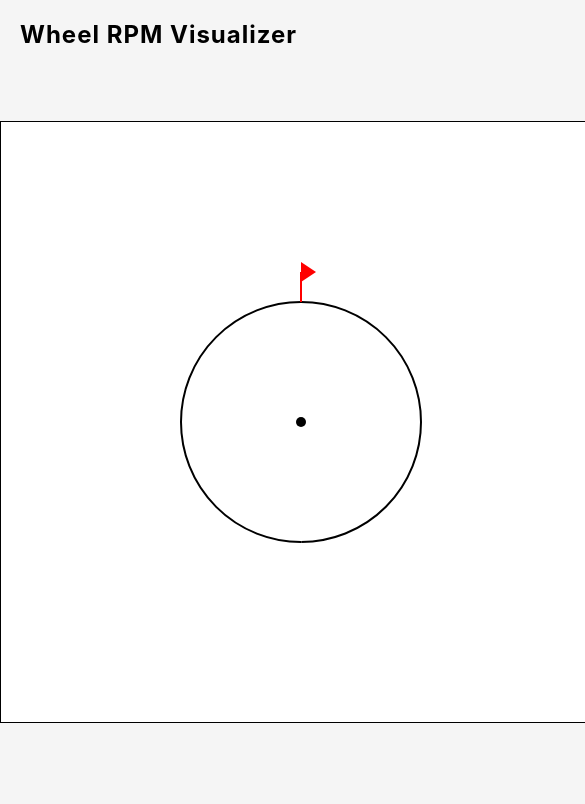
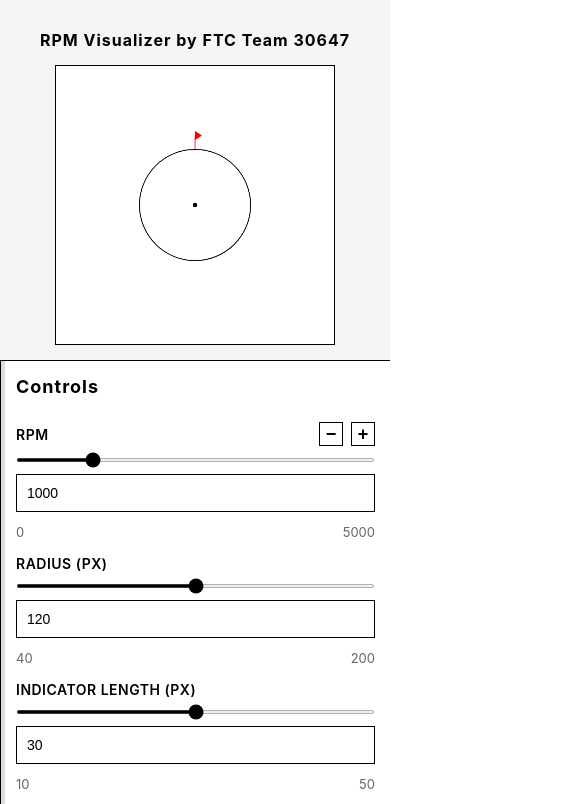
Before and after one commit to gemasagara/rpm_visualizer, a plain HTML site: page index.html in a window 390 px wide. Shown: the top 804 px of the page, 585 px wide, since content can reach past the window. Drawn offline with Linux system fonts and the light colour scheme.

Commit message:
responsive ui

```diff
--- a/css/index.css
+++ b/css/index.css
@@ -1,12 +1,10 @@
 .page-title {
-    position: fixed;
-    top: 20px;
-    left: 20px;
     font-size: 24px;
     font-weight: 700;
     letter-spacing: 1px;
     color: #000;
-    z-index: 100;
+    text-align: center;
+    padding: 20px;
 }
 * {
     margin: 0;
@@ -30,6 +28,7 @@ body {
 .visualization {
     flex: 1;
     display: flex;
+    flex-direction: column;
     align-items: center;
     justify-content: center;
     background-color: #f5f5f5;
@@ -50,6 +49,145 @@ canvas {
     display: flex;
     flex-direction: column;
     gap: 30px;
+    position: relative;
+    resize: horizontal;
+    overflow: auto;
+    scrollbar-width: none;
+    -ms-overflow-style: none;
+}
+
+.controls::-webkit-scrollbar {
+    display: none;
+}
+
+.resize-handle {
+    position: absolute;
+    left: 0;
+    top: 0;
+    bottom: 0;
+    width: 4px;
+    background-color: #ddd;
+    cursor: col-resize;
+    user-select: none;
+}
+
+.resize-handle:hover {
+    background-color: #000;
+}
+
+@media (max-width: 1024px) {
+    .page-title {
+        font-size: 20px;
+        top: 15px;
+    }
+
+    .controls {
+        width: 250px;
+        padding: 30px 20px;
+    }
+
+    canvas {
+        max-width: 400px;
+    }
+}
+
+@media (max-width: 768px) {
+    .page-title {
+        font-size: 18px;
+        top: 12px;
+    }
+
+    .controls {
+        width: 220px;
+        padding: 20px 15px;
+        gap: 20px;
+    }
+
+    .control-group label {
+        font-size: 13px;
+    }
+
+    .control-group input[type="number"] {
+        font-size: 13px;
+        padding: 8px;
+    }
+
+    .title {
+        font-size: 16px;
+        margin-bottom: 8px;
+    }
+
+    .value-display {
+        font-size: 12px;
+    }
+
+    canvas {
+        max-width: 350px;
+    }
+}
+
+@media (max-width: 480px) {
+    body {
+        height: auto;
+        min-height: 100vh;
+        flex-direction: column;
+    }
+
+    .page-title {
+        position: static;
+        transform: none;
+        font-size: 16px;
+        padding: 15px;
+        text-align: center;
+        margin-bottom: 0;
+    }
+
+    .container {
+        flex-direction: column;
+        height: auto;
+    }
+
+    .visualization {
+        flex: none;
+        min-height: 300px;
+        padding: 15px;
+    }
+
+    .controls {
+        width: 100%;
+        border-top: 1px solid #000;
+        padding: 15px;
+        gap: 15px;
+        max-height: none;
+    }
+
+    .control-group label {
+        font-size: 12px;
+    }
+
+    .control-group input[type="number"],
+    .control-group input[type="range"] {
+        font-size: 12px;
+    }
+
+    .max-rpm-buttons button {
+        width: 28px;
+        height: 28px;
+        font-size: 16px;
+    }
+
+    .title {
+        font-size: 14px;
+    }
+
+    .info {
+        font-size: 11px;
+    }
+
+    canvas {
+        max-width: 280px;
+        border: 1px solid #000;
+    }
 }
 
 .control-group {
--- a/index.html
+++ b/index.html
@@ -3,16 +3,17 @@
 <head>
     <meta charset="UTF-8">
     <meta name="viewport" content="width=device-width, initial-scale=1.0">
-    <title>Wheel RPM Visualizer</title>
+    <title>RPM Visualizer</title>
     <link rel="stylesheet" href="css/index.css">
 </head>
 <body>
-    <div class="page-title">Wheel RPM Visualizer</div>
     <div class="container">
         <div class="visualization">
+            <div class="page-title">RPM Visualizer by FTC Team 30647</div>
             <canvas id="wheelCanvas" width="600" height="600"></canvas>
         </div>
         <div class="controls">
+            <div class="resize-handle"></div>
             <div class="title">Controls</div>
 
             <div class="control-group">
--- a/js/index.js
+++ b/js/index.js
@@ -1,5 +1,34 @@
 const canvas = document.getElementById('wheelCanvas');
 const ctx = canvas.getContext('2d');
+const controlsPanel = document.querySelector('.controls');
+const resizeHandle = document.querySelector('.resize-handle');
+
+// Resize functionality
+let isResizing = false;
+
+resizeHandle.addEventListener('mousedown', (e) => {
+    isResizing = true;
+    e.preventDefault();
+});
+
+document.addEventListener('mousemove', (e) => {
+    if (!isResizing) return;
+
+    const container = document.querySelector('.container');
+    const newWidth = container.getBoundingClientRect().right - e.clientX;
+
+    // Set minimum and maximum width constraints
+    const minWidth = 200;
+    const maxWidth = window.innerWidth * 0.7;
+
+    if (newWidth >= minWidth && newWidth <= maxWidth) {
+        controlsPanel.style.width = newWidth + 'px';
+    }
+});
+
+document.addEventListener('mouseup', () => {
+    isResizing = false;
+});
 
 // Elements
 const rpmSlider = document.getElementById('rpmSlider');
```
